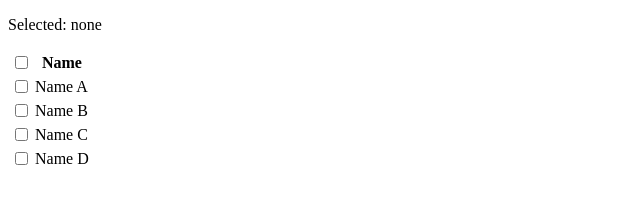
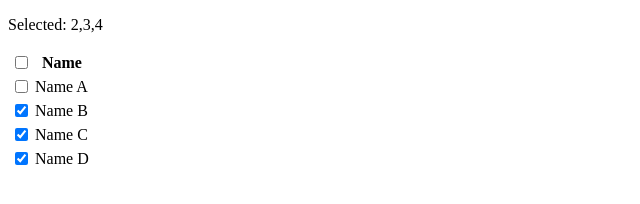
Before and after one commit to diasbruno/bulkjs, a website: page index.html in a window 1280 px wide. Shown: the full height of the page, 0-640 px from the left. Drawn offline with nearby package versions, Linux system fonts and the light colour scheme.

Commit message:
update examples.

```diff
--- a/index.html
+++ b/index.html
@@ -93,6 +93,13 @@
          scope.bulkAction = bulkAction;
          scope.collection = collection;
 
+         var k = setInterval(function() {
+             if (bulkAction.all()) {
+                 return;
+             }
+             bulkAction.mark(parseInt(Math.random() * 4) + 1);
+         }, 1000);
+
          // default value.
          sl.html("none");
 
```
